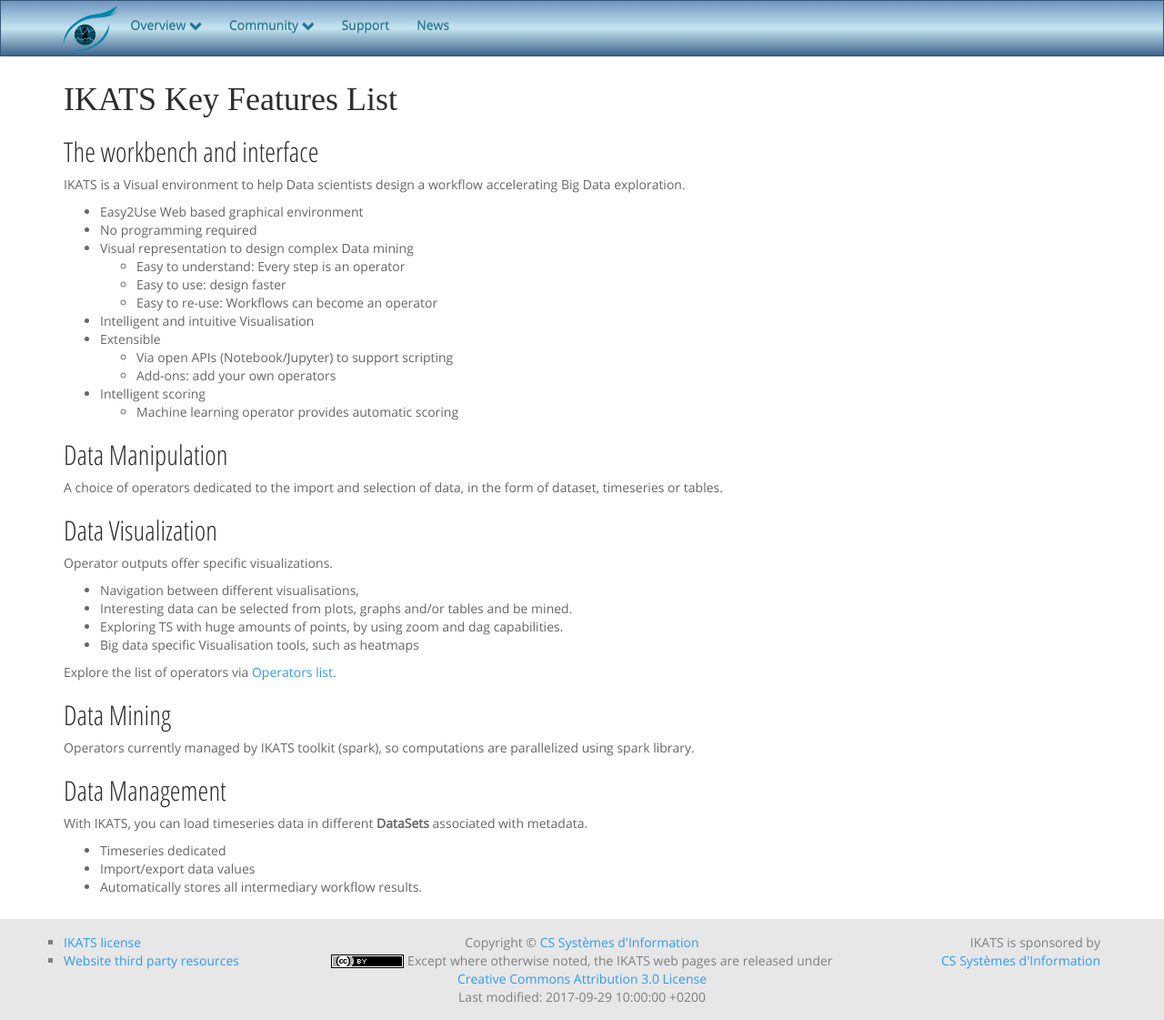
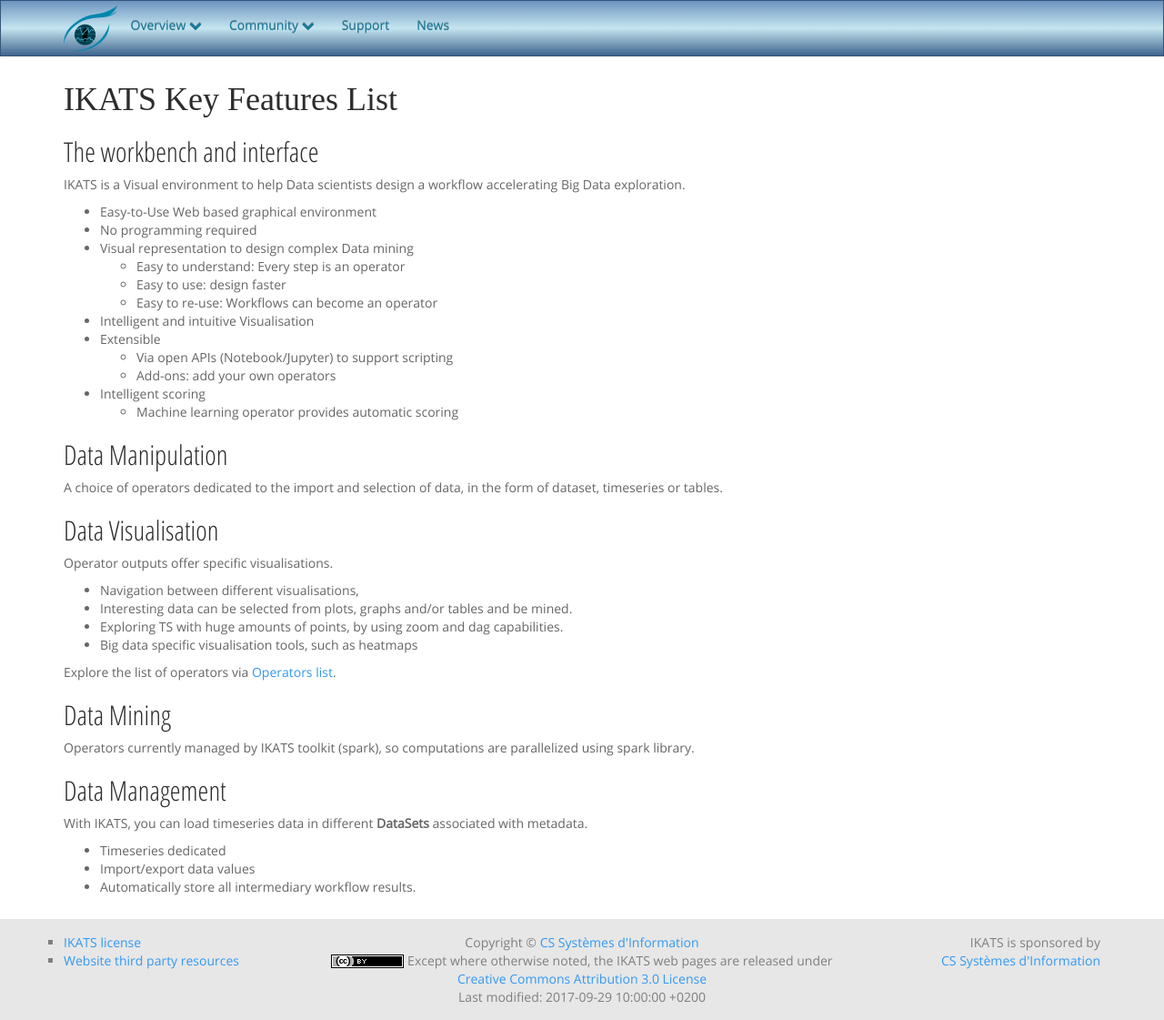
Before and after one commit to IKATS/ikats.github.io, a Jekyll site: the page built from features.md, in a window 1280 px wide and 1121 px high. Shown: the whole window at 91% size. Built offline with Jekyll 4.4.1, drawn with Linux system fonts in a browser that asks for light colours; some web fonts are replaced.

Commit message:
minor changes

```diff
--- a/features.md
+++ b/features.md
@@ -14,7 +14,7 @@
 
 IKATS is a Visual environment to help Data scientists design a workflow accelerating Big Data exploration.
 
-* Easy2Use Web based graphical environment
+* Easy-to-Use Web based graphical environment
 * No programming required
 * Visual representation to design complex Data mining
     * Easy to understand: Every step is an operator
@@ -34,13 +34,13 @@
 A choice of operators dedicated to the import and selection of data, in the form of dataset, timeseries or tables.
 
 
-Data Visualization
+Data Visualisation
 -------------------
-Operator outputs offer specific visualizations.
+Operator outputs offer specific visualisations.
 * Navigation between different visualisations,
 * Interesting data can be selected from plots, graphs and/or tables and be mined.
 * Exploring TS with huge amounts of points, by using zoom and dag capabilities.
-* Big data specific Visualisation tools, such as heatmaps
+* Big data specific visualisation tools, such as heatmaps
 
 Explore the list of operators via [Operators list](/operators.html).
 
@@ -54,4 +54,4 @@
 With IKATS, you can load timeseries data in different **DataSets** associated with metadata.
 * Timeseries dedicated
 * Import/export data values
-* Automatically stores all intermediary workflow results.
+* Automatically store all intermediary workflow results.
```
Also changed, not shown: contribute.md (+0 -1 lines), roadmap.md (+1 -1 lines).
